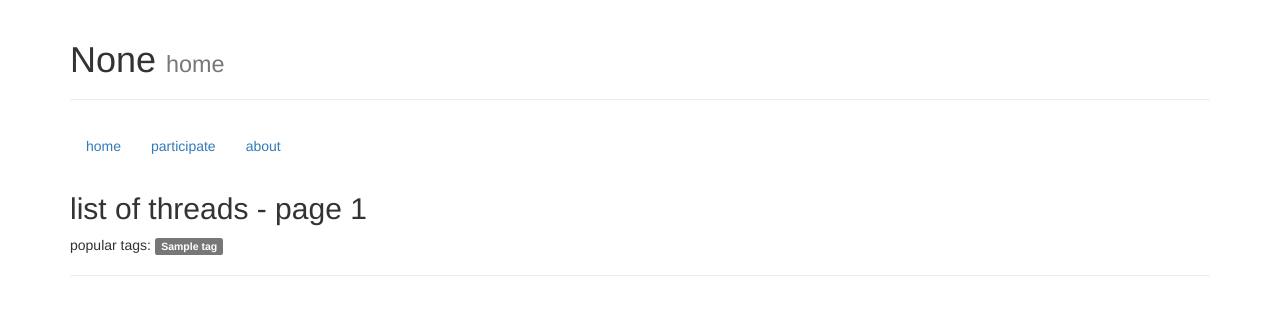
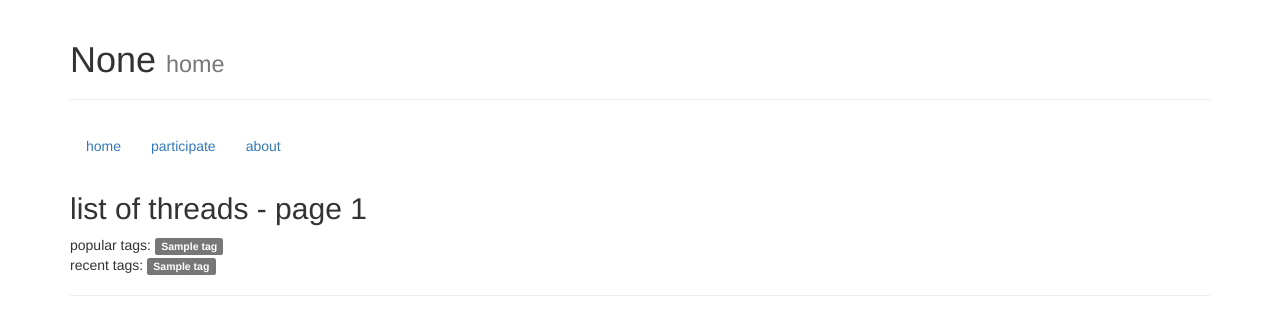
Before and after one commit to RodolpheOrg/Rodolphe, a Django app: page /tag/1 in a window 1280 px wide. Shown: the top 335 px of the page. Run offline with Django 3.2, Linux system fonts and the light colour scheme; tables that the repository leaves empty hold one stand-in row (values such as "Sample post"); parts of the project's set-up code (start-up, migrations or seed data) failed here and were passed over; some libraries are stand-ins or nearby versions.

Commit message:
Add recent tags

```diff
--- a/rodolphe/rodolphe/settings.py
+++ b/rodolphe/rodolphe/settings.py
@@ -54,7 +54,7 @@ TEMPLATE_CONTEXT_PROCESSORS = (
     "django.contrib.messages.context_processors.messages",
     'utils.context_processors.site_name',
     'utils.context_processors.favicon',
-    'utils.context_processors.popular_tags',
+    'utils.context_processors.tags',
 )
 
 ROOT_URLCONF = 'rodolphe.urls'
--- a/rodolphe/templates/index.html
+++ b/rodolphe/templates/index.html
@@ -6,7 +6,7 @@
 
 {% block content %}
 <h2>{% trans "list of threads" %} - {% trans "page" %} {{page.number}}</h2>
-{% include 'popular_tags.html' %}
+{% include 'tags.html' %}
 <hr/>
 
 {% for post in page %}
--- a/rodolphe/templates/popular_tags.html
+++ /dev/null
@@ -1,8 +0,0 @@
-{% load i18n %}
-
-{% if popular_tags %}
-{% trans "popular tags" %}:
-{% for tag in popular_tags %}
-<a href="{% url 'post.views.tagsearch' tag.name %}" class="label label-default">{{tag.name}}</a>
-{% endfor %}
-{% endif %}
--- /dev/null
+++ b/rodolphe/templates/tags.html
@@ -0,0 +1,17 @@
+{% load i18n %}
+
+<p>
+  {% if popular_tags %}
+  {% trans "popular tags" %}:
+  {% for tag in popular_tags %}
+  <a href="{% url 'post.views.tagsearch' tag.name %}" class="label label-default">{{tag.name}}</a>
+  {% endfor %}
+  {% endif %}
+  <br/>
+  {% if recent_tags %}
+  {% trans "recent tags" %}:
+  {% for tag in recent_tags %}
+  <a href="{% url 'post.views.tagsearch' tag.name %}" class="label label-default">{{tag.name}}</a>
+  {% endfor %}
+  {% endif %}
+</p>
--- a/rodolphe/templates/view.html
+++ b/rodolphe/templates/view.html
@@ -6,7 +6,7 @@
 
 {% block content %}
 <h2>{{post}}</h2>
-{% include 'popular_tags.html' %}
+{% include 'tags.html' %}
 <hr/>
 {% include 'post_content.html' with header=True editable=True %}
 
--- a/rodolphe/utils/context_processors.py
+++ b/rodolphe/utils/context_processors.py
@@ -11,5 +11,8 @@ def favicon(request):
     return {'FAVICON': getattr(settings, 'FAVICON', None)}
 
 
-def popular_tags(request):
-    return {'popular_tags': Tag.objects.order_by('-count')[:10]}
+def tags(request):
+    return {
+        'popular_tags': Tag.objects.order_by('-count')[:10],
+        'recent_tags': Tag.objects.order_by('-id')[:10]
+    }
```
Also changed, not shown: rodolphe/conf/locale/en/LC_MESSAGES/django.po, rodolphe/conf/locale/fr/LC_MESSAGES/django.po, 2 other files.
